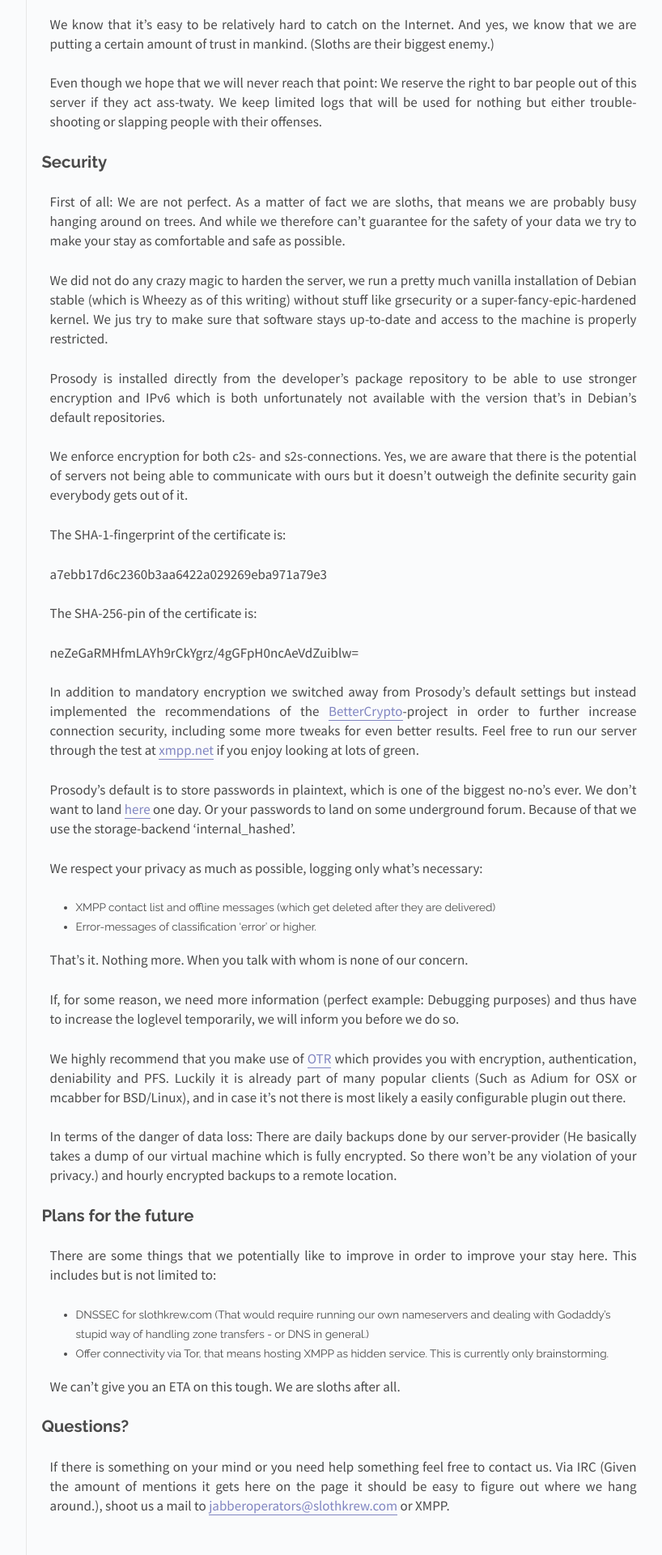
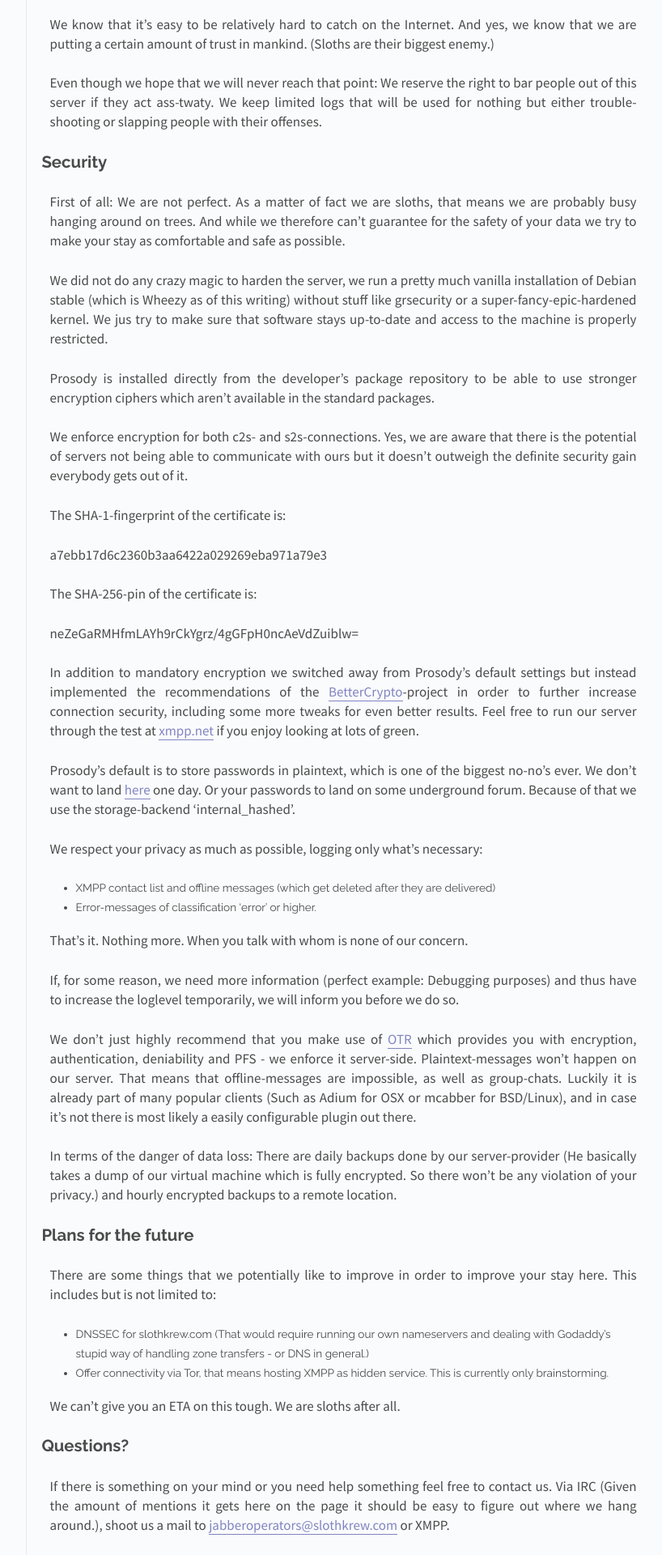
Before and after one commit to Slothkrew/slothkrew.com, a Jekyll site: the page built from xmpp.md, in a window 1280 px wide. Shown: the part 793-2713 px from the top of the page at 81% size, without its empty margins (326-1144 px from the left). Built offline with Jekyll 4.4.1, drawn with Linux system fonts in a browser that asks for light colours.

Commit message:
Changes regarding OTR

```diff
--- a/xmpp.md
+++ b/xmpp.md
@@ -59,8 +59,7 @@ to make sure that software stays up-to-date and access to the machine is
 properly restricted.
 
 Prosody is installed directly from the developer's package repository to be
-able to use stronger encryption and IPv6 which is both unfortunately not
-available with the version that's in Debian's default repositories.
+able to use stronger encryption ciphers which aren't available in the standard packages.
 
 We enforce encryption for both c2s- and s2s-connections. Yes, we are aware that
 there is the potential of servers not being able to communicate with ours but
@@ -98,9 +97,11 @@ If, for some reason, we need more information (perfect example: Debugging
 purposes) and thus have to increase the loglevel temporarily, we will inform
 you before we do so.
 
-We highly recommend that you make use of
+We don't just highly recommend that you make use of
 [OTR](https://en.wikipedia.org/wiki/Off-the-Record_Messaging) which provides
-you with encryption, authentication, deniability and PFS. Luckily it is already
+you with encryption, authentication, deniability and PFS - we enforce it
+server-side. Plaintext-messages won't happen on our server. That means that
+offline-messages are impossible, as well as group-chats. Luckily it is already
 part of many popular clients (Such as Adium for OSX or mcabber for BSD/Linux),
 and in case it's not there is most likely a easily configurable plugin out
 there.
```
